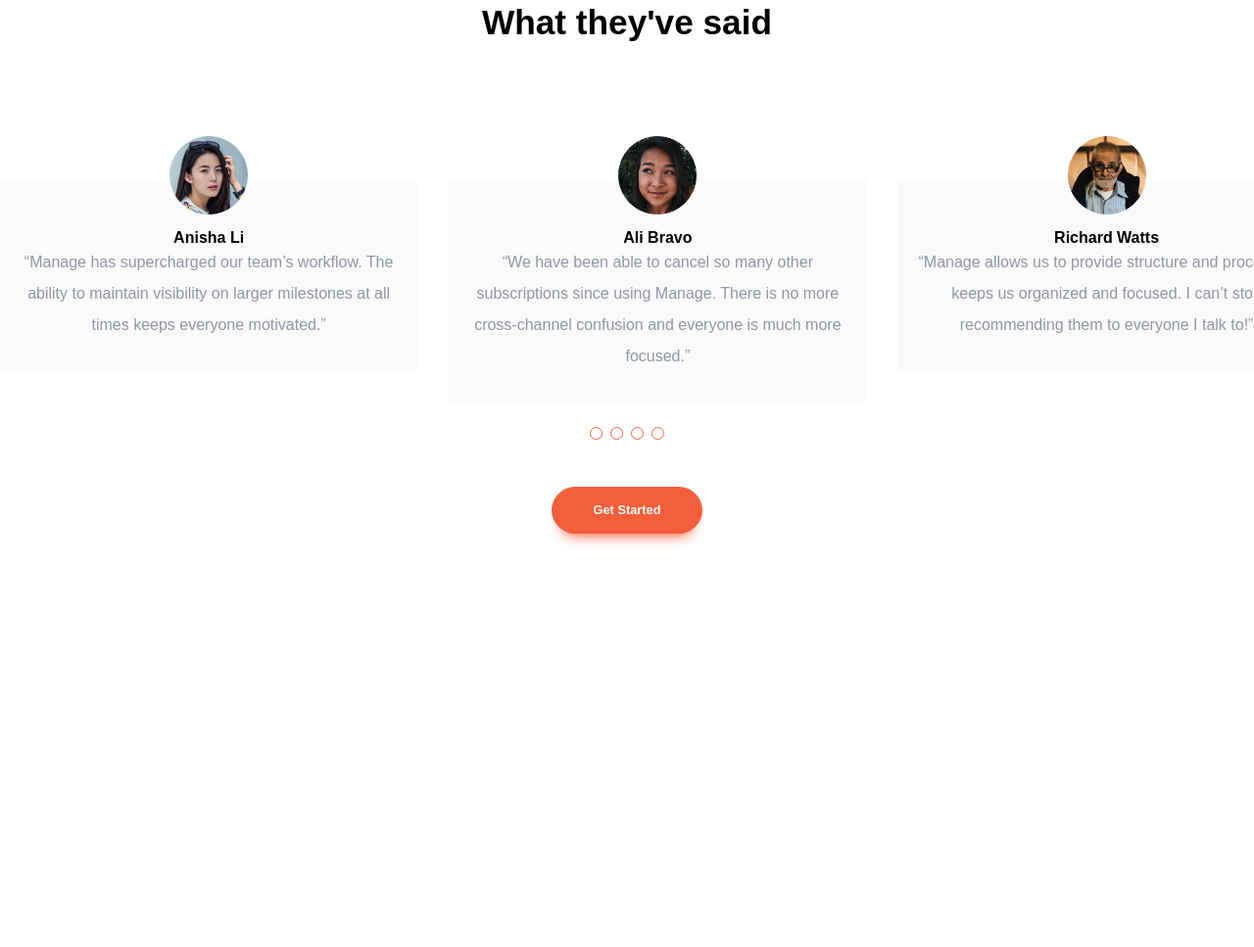
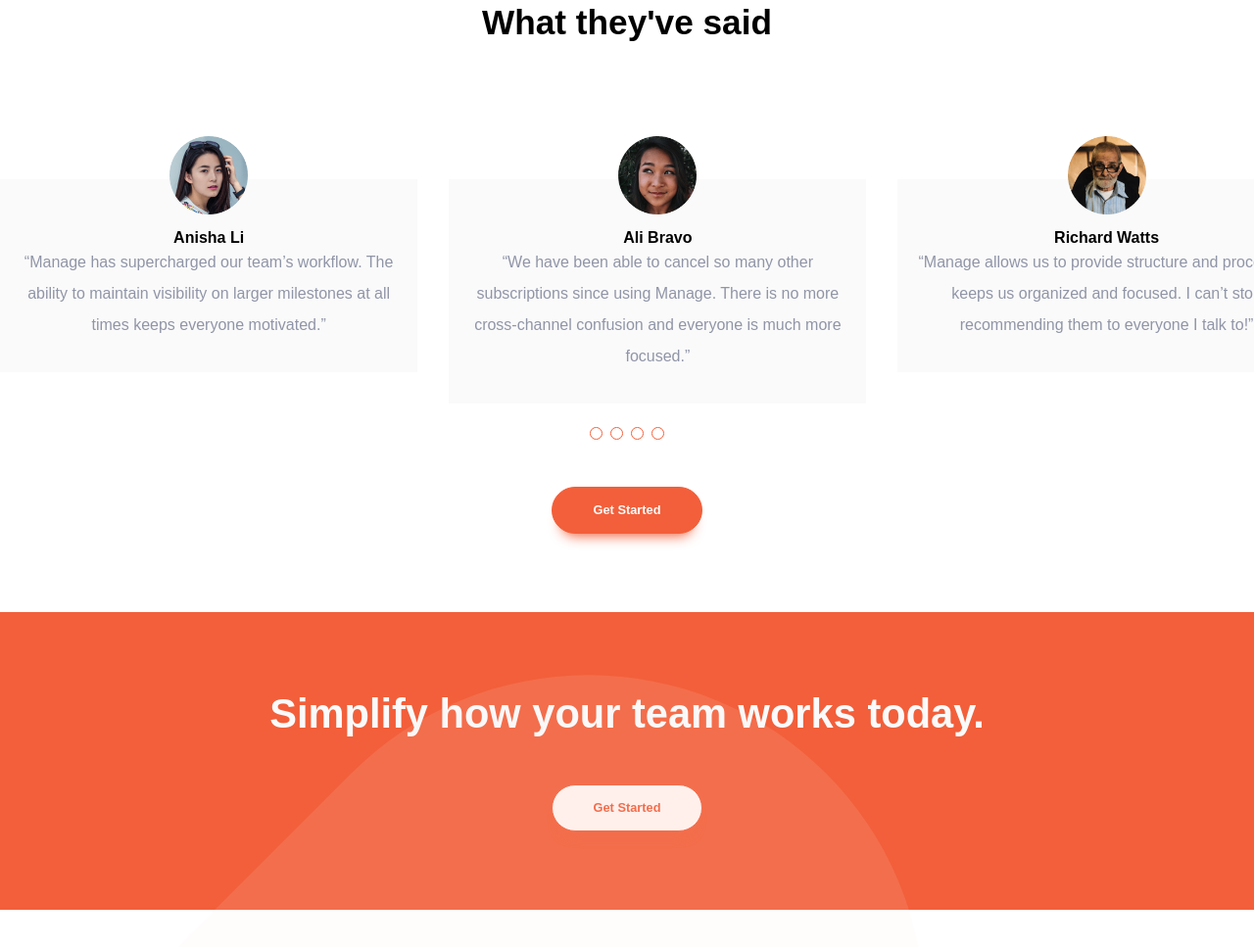
Before and after one commit to emestabillo/manage-landing-page, a website: page index.html in a window 1280 px wide. Shown: the part 1424-2391 px from the top of the page at 98% size. Before the commit the page ends 2049 px from the top, so only its background shows below. Drawn offline with Linux system fonts and the light colour scheme; a web font is replaced by a local one.

Commit message:
cta section

```diff
--- a/index.html
+++ b/index.html
@@ -180,6 +180,10 @@
         </div>
         <button class="cta cta--reviews">Get Started</button>
       </section>
+      <section class="action">
+        <h1>Simplify how your team works today.</h1>
+        <button class="cta cta--action">Get Started</button>
+      </section>
     </div>
     <!-- container -->
   </body>
--- a/sass/_base.scss
+++ b/sass/_base.scss
@@ -48,12 +48,18 @@ body {
   color: $color-light-gray;
 
   &--header,
-  &--reviews {
+  &--reviews,
+  &--action {
     width: 9.6rem;
     height: 3rem;
     font-size: 0.8rem;
     font-weight: 700;
     box-shadow: 0px 12px 13px -10px rgba(242, 95, 58, 1);
+  }
+
+  &--action {
+    background-color: $color-light-red;
+    color: $color-bright-red;
   }
 }
 
--- a/sass/_layout.scss
+++ b/sass/_layout.scss
@@ -262,3 +262,44 @@ nav {
     }
   }
 }
+
+///////////////
+//CTA section//
+//////////////
+
+.action {
+  display: flex;
+  flex-direction: column;
+  justify-content: center;
+  align-items: center;
+  padding: 5rem 8vw;
+  background: $color-bright-red;
+  position: relative;
+
+  &::before {
+    content: " ";
+    display: block;
+    position: absolute;
+    left: -21rem;
+    top: 4rem;
+    width: 100%;
+    height: 100%;
+    z-index: 1;
+    opacity: 0.1;
+    background-image: url(/images/bg-tablet-pattern.svg);
+    background-repeat: no-repeat;
+    /* background-position: 100% 40%; */
+    -ms-background-size: cover;
+    -o-background-size: cover;
+    -moz-background-size: cover;
+    -webkit-background-size: cover;
+    background-size: 100%;
+  }
+
+  h1 {
+    text-align: center;
+    font-size: 2.6rem;
+    color: $color-light-gray;
+    padding-bottom: 3rem;
+  }
+}
```
Also changed, not shown: css/style.css.
